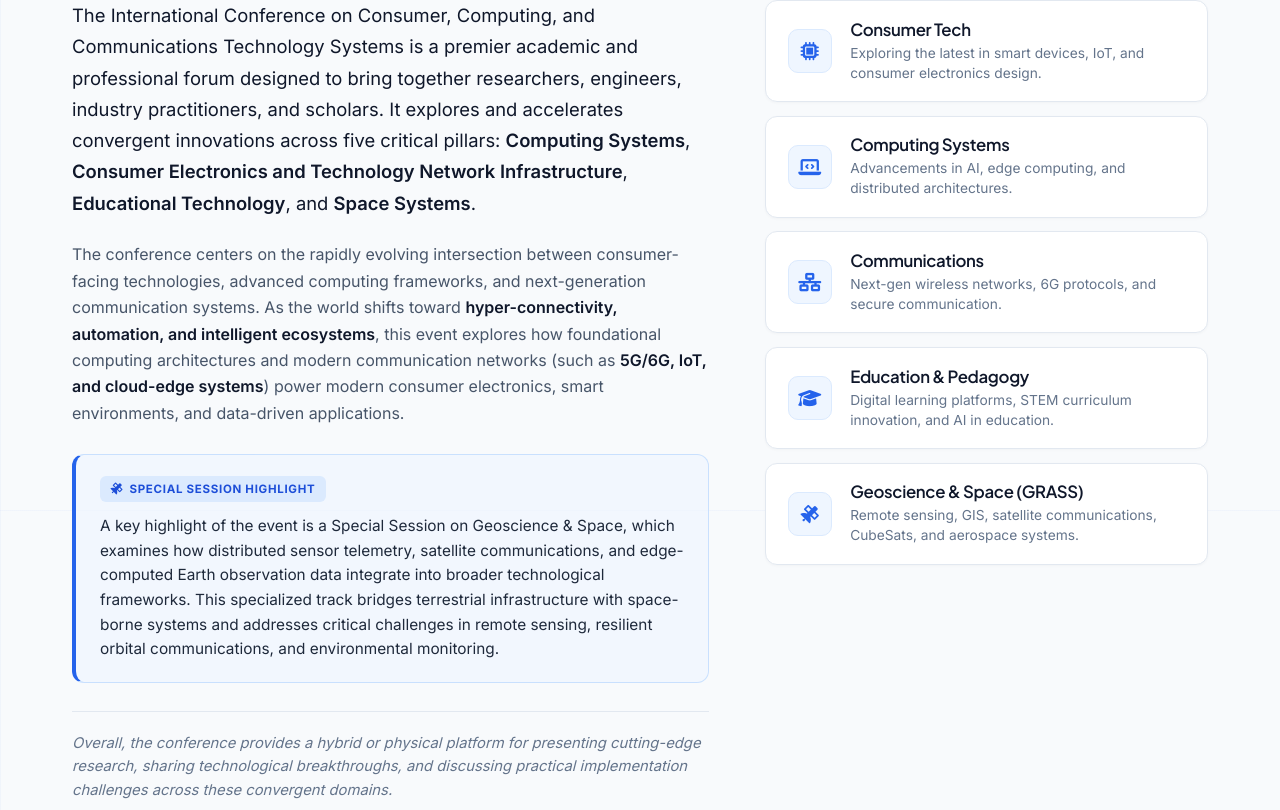
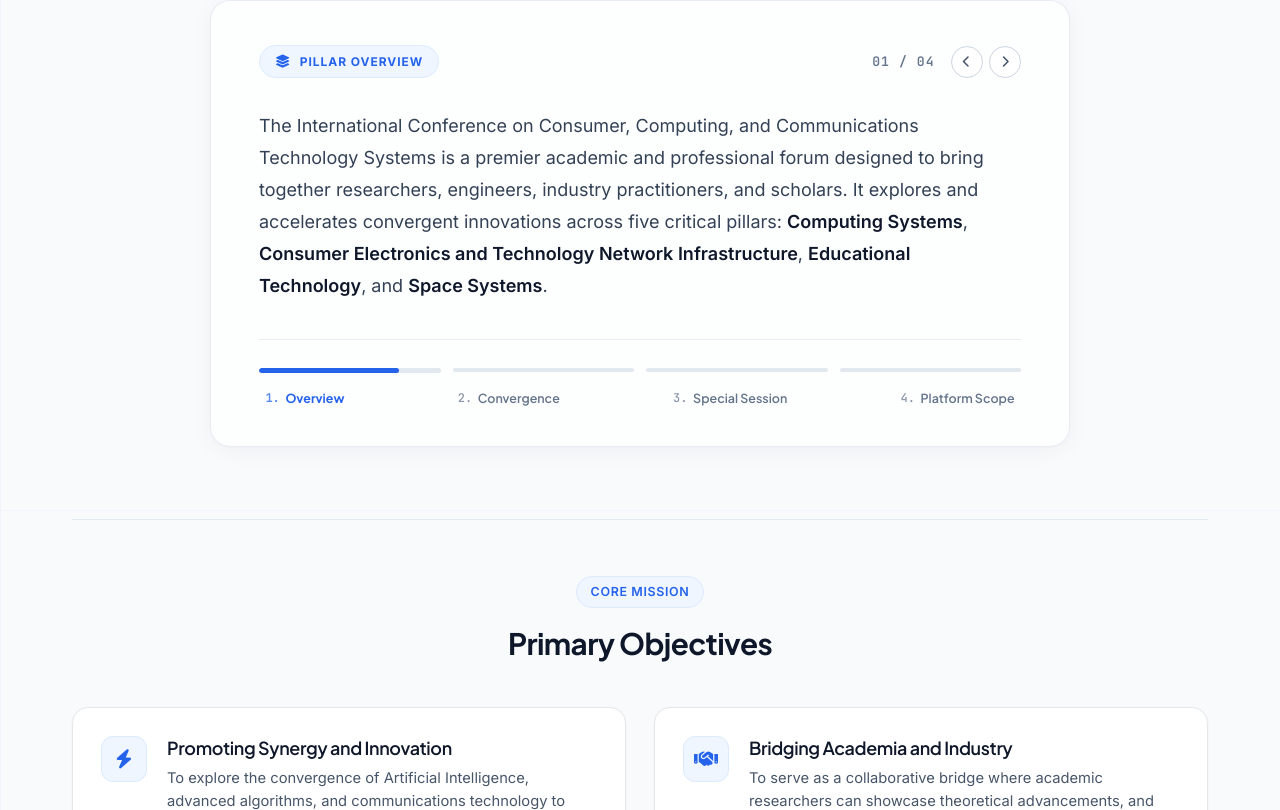
Before and after one commit to justinovate/i3cts, a React (Vite) app: page / in a window 1280 px wide. Shown: the part 1090-1900 px from the top of the page. Built offline with nearby package versions, Linux system fonts and the light colour scheme.

Commit message:
feat: redesign About section into focused story stepper with auto-advance and progress pills

```diff
--- a/src/App.jsx
+++ b/src/App.jsx
@@ -19,7 +19,7 @@ function App() {
 
   useEffect(() => {
     const targets = document.querySelectorAll(
-      '.section-title, .about-intro-subtitle, .about-lead-text, .about-body-text, .about-highlight-card, .about-meta-card, .timeline-item, .cfp-intro, .topic-card, .speakers-notice-banner, .speaker-card, .committee-card, .venue-info, .venue-map'
+      '.section-title, .about-intro-subtitle, .about-stepper-card, .objective-card, .timeline-item, .cfp-intro, .topic-card, .speakers-notice-banner, .speaker-card, .committee-card, .venue-info, .venue-map'
     );
 
     targets.forEach((el) => {
--- a/src/components/About.css
+++ b/src/components/About.css
@@ -14,32 +14,131 @@
   font-weight: 400;
 }
 
-.about-grid {
-  display: grid;
-  grid-template-columns: 1.18fr 0.82fr;
-  gap: 3.5rem;
-  align-items: start;
+/* =========================================================================
+   Centered Single-Focus Story Stepper Container
+   ========================================================================= */
+.about-stepper-container {
+  max-width: 860px;
+  margin: 0 auto;
+  outline: none;
 }
 
-/* Editorial Typography (Left Column) */
-.about-content {
-  display: flex;
-  flex-direction: column;
+.about-stepper-card {
+  background: rgba(255, 255, 255, 0.72);
+  backdrop-filter: blur(12px);
+  -webkit-backdrop-filter: blur(12px);
+  border: 1px solid rgba(226, 232, 240, 0.8);
+  border-radius: 20px;
+  padding: 44px 48px 36px;
+  box-shadow: 0 4px 24px -2px rgba(15, 23, 42, 0.05), 0 1px 3px rgba(0, 0, 0, 0.02);
+  position: relative;
+  transition: border-color 0.25s ease, box-shadow 0.25s ease;
 }
 
-.about-lead-text {
-  font-size: 1.15rem;
-  line-height: 1.7;
-  color: #0f172a;
-  margin-bottom: 1.4rem;
-  font-weight: 400;
+.about-stepper-card:hover {
+  border-color: rgba(37, 99, 235, 0.3);
+  box-shadow: 0 12px 32px -4px rgba(15, 23, 42, 0.08);
 }
 
-.about-body-text {
-  font-size: 1rem;
-  line-height: 1.65;
+/* Stepper Header */
+.stepper-header {
+  display: flex;
+  align-items: center;
+  justify-content: space-between;
+  margin-bottom: 2rem;
+  gap: 1rem;
+}
+
+.stepper-badge {
+  display: inline-flex;
+  align-items: center;
+  gap: 0.55rem;
+  font-size: 0.75rem;
+  font-weight: 700;
+  letter-spacing: 0.08em;
+  text-transform: uppercase;
+  padding: 0.38rem 0.95rem;
+  border-radius: 9999px;
+  background: #eff6ff;
+  color: #2563eb;
+  border: 1px solid #dbeafe;
+}
+
+.stepper-badge i {
+  font-size: 0.82rem;
+  color: #2563eb;
+}
+
+.stepper-controls {
+  display: flex;
+  align-items: center;
+  gap: 1rem;
+}
+
+.stepper-counter {
+  font-family: var(--font-mono, monospace);
+  font-size: 0.82rem;
+  font-weight: 600;
+  color: #64748b;
+  letter-spacing: 0.08em;
+}
+
+.stepper-nav-buttons {
+  display: flex;
+  align-items: center;
+  gap: 0.4rem;
+}
+
+.stepper-arrow-btn {
+  width: 32px;
+  height: 32px;
+  border-radius: 50%;
+  background: rgba(255, 255, 255, 0.9);
+  border: 1px solid #cbd5e1;
   color: #475569;
-  margin-bottom: 1.75rem;
+  display: flex;
+  align-items: center;
+  justify-content: center;
+  font-size: 0.75rem;
+  cursor: pointer;
+  transition: all 0.2s cubic-bezier(0.16, 1, 0.3, 1);
+}
+
+.stepper-arrow-btn:hover {
+  background: #2563eb;
+  color: #ffffff;
+  border-color: #2563eb;
+  transform: scale(1.06);
+}
+
+/* Paragraph Content Viewport */
+.stepper-content-viewport {
+  min-height: 155px;
+  display: flex;
+  align-items: center;
+}
+
+.stepper-slide-content {
+  animation: slideFadeIn 0.35s cubic-bezier(0.16, 1, 0.3, 1) forwards;
+  width: 100%;
+}
+
+@keyframes slideFadeIn {
+  0% {
+    opacity: 0;
+    transform: translateY(6px);
+  }
+  100% {
+    opacity: 1;
+    transform: translateY(0);
+  }
+}
+
+.stepper-body-text {
+  font-size: 1.125rem;
+  line-height: 1.78;
+  color: #334155;
+  margin: 0;
 }
 
 .text-emphasis {
@@ -47,118 +146,114 @@
   color: #0f172a;
 }
 
-/* Special Session Feature Card */
-.about-highlight-card {
-  background: rgba(239, 246, 255, 0.6);
-  border: 1px solid rgba(191, 219, 254, 0.8);
-  border-left: 4px solid #2563eb;
-  border-radius: 12px;
-  padding: 20px 24px;
-  margin-bottom: 1.75rem;
+/* =========================================================================
+   Progress Bars & Navigation Pills
+   ========================================================================= */
+.stepper-progress-section {
+  margin-top: 2.25rem;
+  padding-top: 1.75rem;
+  border-top: 1px solid rgba(226, 232, 240, 0.75);
 }
 
-.highlight-badge-row {
-  margin-bottom: 0.75rem;
+.stepper-progress-row {
+  display: flex;
+  align-items: center;
+  gap: 0.75rem;
+  margin-bottom: 0.85rem;
 }
 
-.highlight-badge {
+.stepper-progress-pill {
+  flex: 1;
+  height: 4px;
+  background: #e2e8f0;
+  border-radius: 9999px;
+  overflow: hidden;
+  cursor: pointer;
+  position: relative;
+  border: none;
+  padding: 0;
+  transition: height 0.2s ease, background-color 0.2s ease;
+}
+
+.stepper-progress-pill:hover {
+  height: 6px;
+}
+
+.stepper-progress-pill.is-active {
+  height: 5px;
+}
+
+.stepper-progress-fill {
+  display: block;
+  height: 100%;
+  width: 0%;
+  background: #2563eb;
+  border-radius: 9999px;
+  transition: width 0.2s ease;
+}
+
+.stepper-progress-fill.completed {
+  width: 100%;
+}
+
+.stepper-progress-fill.active {
+  animation: stepperProgressFill 9s linear forwards;
+}
+
+.stepper-progress-fill.active.is-paused {
+  animation-play-state: paused;
+}
+
+@keyframes stepperProgressFill {
+  0% {
+    width: 0%;
+  }
+  100% {
+    width: 100%;
+  }
+}
+
+/* Progress Labels Row */
+.stepper-labels-row {
+  display: flex;
+  justify-content: space-between;
+  gap: 0.5rem;
+}
+
+.stepper-label-btn {
+  background: transparent;
+  border: none;
+  padding: 0.25rem 0.4rem;
+  font-family: var(--font-heading);
+  font-size: 0.78rem;
+  color: #64748b;
+  cursor: pointer;
   display: inline-flex;
   align-items: center;
-  gap: 0.4rem;
-  font-size: 0.72rem;
-  font-weight: 700;
-  text-transform: uppercase;
-  letter-spacing: 0.06em;
-  padding: 0.25rem 0.65rem;
+  gap: 0.35rem;
   border-radius: 6px;
-  background: #dbeafe;
-  color: #1d4ed8;
+  transition: color 0.2s ease, background-color 0.2s ease;
 }
 
-.highlight-badge i {
-  font-size: 0.75rem;
+.stepper-label-btn:hover {
+  color: #2563eb;
+  background: rgba(37, 99, 235, 0.05);
 }
 
-.highlight-card-text {
-  font-size: 0.96rem;
-  line-height: 1.6;
-  color: #1e293b;
-  margin: 0;
+.stepper-label-btn.is-active {
+  color: #2563eb;
+  font-weight: 700;
 }
 
-/* Conclusion Note */
-.about-conclusion-text {
-  font-size: 0.925rem;
-  line-height: 1.6;
-  color: #64748b;
-  font-style: italic;
-  padding-top: 1.25rem;
-  border-top: 1px solid #e2e8f0;
-  margin: 0;
+.stepper-label-num {
+  font-family: var(--font-mono, monospace);
+  font-size: 0.75rem;
+  opacity: 0.75;
 }
 
-/* Right-Column Pillar Cards */
-.about-cards {
-  display: flex;
-  flex-direction: column;
-  gap: 0.85rem;
-}
-
-.theme-card {
-  display: flex;
-  align-items: center;
-  gap: 1.15rem;
-  padding: 1.1rem 1.35rem;
-  background: #ffffff;
-  border: 1px solid #e2e8f0;
-  border-radius: 12px;
-  box-shadow: 0 1px 3px rgba(0, 0, 0, 0.03);
-  transition: all 0.25s cubic-bezier(0.16, 1, 0.3, 1);
-}
-
-.theme-card:hover {
-  border-color: #2563eb;
-  transform: translateY(-2px);
-  box-shadow: 0 10px 24px -5px rgba(15, 23, 42, 0.08);
-}
-
-.icon-wrapper {
-  width: 44px;
-  height: 44px;
-  flex-shrink: 0;
-  background: #eff6ff;
-  border: 1px solid #dbeafe;
-  border-radius: 10px;
-  display: flex;
-  align-items: center;
-  justify-content: center;
-  font-size: 1.15rem;
-  color: #2563eb;
-  transition: all 0.25s ease;
-}
-
-.theme-card:hover .icon-wrapper {
-  transform: scale(1.05);
-  background: #2563eb;
-  color: #ffffff;
-}
-
-.theme-card-content h3 {
-  margin-bottom: 0.2rem;
-  color: #0f172a;
-  font-size: 1.05rem;
-  line-height: 1.3;
-  font-weight: 600;
-}
-
-.theme-card-content p {
-  color: #64748b;
-  font-size: 0.86rem;
-  line-height: 1.45;
-  margin-bottom: 0;
-}
-
-/* Primary Objectives Styling */
+/* =========================================================================
+   Primary Objectives Section
+   ========================================================================= */
 .about-objectives {
   margin-top: 4.5rem;
   padding-top: 3.5rem;
@@ -251,10 +346,31 @@
   margin-bottom: 0;
 }
 
-@media (max-width: 992px) {
-  .about-grid {
-    grid-template-columns: 1fr;
-    gap: 2.5rem;
+/* =========================================================================
+   Responsive Design
+   ========================================================================= */
+@media (max-width: 768px) {
+  .about-stepper-card {
+    padding: 30px 22px 24px;
+    border-radius: 16px;
+  }
+
+  .stepper-header {
+    flex-wrap: wrap;
+    margin-bottom: 1.5rem;
+  }
+
+  .stepper-body-text {
+    font-size: 1rem;
+    line-height: 1.65;
+  }
+
+  .stepper-content-viewport {
+    min-height: 220px;
+  }
+
+  .stepper-labels-row {
+    display: none;
   }
 
   .objectives-grid {
@@ -262,3 +378,14 @@
     gap: 1.25rem;
   }
 }
+
+/* Accessibility: Reduced Motion */
+@media (prefers-reduced-motion: reduce) {
+  .stepper-slide-content {
+    animation: none !important;
+  }
+  .stepper-progress-fill.active {
+    animation: none !important;
+    width: 100% !important;
+  }
+}
--- a/src/components/About.jsx
+++ b/src/components/About.jsx
@@ -1,94 +1,230 @@
+import { useState, useEffect, useRef, useCallback } from 'react';
 import './About.css';
 
+const slides = [
+  {
+    id: 1,
+    title: 'Overview',
+    badge: 'PILLAR OVERVIEW',
+    icon: 'fas fa-layer-group',
+    content: (
+      <>
+        The International Conference on Consumer, Computing, and Communications Technology Systems is a premier academic and professional forum designed to bring together researchers, engineers, industry practitioners, and scholars. It explores and accelerates convergent innovations across five critical pillars: <strong className="text-emphasis">Computing Systems</strong>, <strong className="text-emphasis">Consumer Electronics and Technology Network Infrastructure</strong>, <strong className="text-emphasis">Educational Technology</strong>, and <strong className="text-emphasis">Space Systems</strong>.
+      </>
+    ),
+  },
+  {
+    id: 2,
+    title: 'Convergence',
+    badge: 'CONVERGENT ECOSYSTEMS',
+    icon: 'fas fa-network-wired',
+    content: (
+      <>
+        The conference centers on the rapidly evolving intersection between consumer-facing technologies, advanced computing frameworks, and next-generation communication systems. As the world shifts toward <strong className="text-emphasis">hyper-connectivity, automation, and intelligent ecosystems</strong>, this event explores how foundational computing architectures and modern communication networks (such as <strong className="text-emphasis">5G/6G, IoT, and cloud-edge systems</strong>) power modern consumer electronics, smart environments, and data-driven applications.
+      </>
+    ),
+  },
+  {
+    id: 3,
+    title: 'Special Session',
+    badge: 'SPECIAL SESSION FEATURE',
+    icon: 'fas fa-satellite',
+    content: (
+      <>
+        A key highlight of the event is a Special Session on <strong className="text-emphasis">Geoscience & Space</strong>, which examines how distributed sensor telemetry, satellite communications, and edge-computed Earth observation data integrate into broader technological frameworks. This specialized track bridges terrestrial infrastructure with space-borne systems and addresses critical challenges in remote sensing, resilient orbital communications, and environmental monitoring.
+      </>
+    ),
+  },
+  {
+    id: 4,
+    title: 'Platform Scope',
+    badge: 'ACADEMIC & PROFESSIONAL SCOPE',
+    icon: 'fas fa-globe-americas',
+    content: (
+      <>
+        Overall, the conference provides a hybrid or physical platform for presenting cutting-edge research, sharing technological breakthroughs, and discussing practical implementation challenges across these convergent domains.
+      </>
+    ),
+  },
+];
+
 const About = () => {
+  const [currentIndex, setCurrentIndex] = useState(0);
+  const [isHovered, setIsHovered] = useState(false);
+  const [isInView, setIsInView] = useState(false);
+  const [animKey, setAnimKey] = useState(0);
+
+  const sectionRef = useRef(null);
+
+  // Pause auto-advancement whenever About section is scrolled out of view
+  useEffect(() => {
+    const observer = new IntersectionObserver(
+      ([entry]) => {
+        setIsInView(entry.isIntersecting);
+      },
+      { threshold: 0.25 }
+    );
+
+    if (sectionRef.current) {
+      observer.observe(sectionRef.current);
+    }
+
+    return () => observer.disconnect();
+  }, []);
+
+  const nextSlide = useCallback(() => {
+    setCurrentIndex((prev) => (prev + 1) % slides.length);
+    setAnimKey((k) => k + 1);
+  }, []);
+
+  const prevSlide = useCallback(() => {
+    setCurrentIndex((prev) => (prev === 0 ? slides.length - 1 : prev - 1));
+    setAnimKey((k) => k + 1);
+  }, []);
+
+  const goToSlide = (index) => {
+    if (index === currentIndex) return;
+    setCurrentIndex(index);
+    setAnimKey((k) => k + 1);
+  };
+
+  const isPaused = !isInView || isHovered;
+
+  // Keyboard navigation support
+  const handleKeyDown = (e) => {
+    if (e.key === 'ArrowRight') {
+      nextSlide();
+    } else if (e.key === 'ArrowLeft') {
+      prevSlide();
+    }
+  };
+
+  const currentSlide = slides[currentIndex];
+
   return (
-    <section className="section about-section" id="about">
+    <section className="section about-section" id="about" ref={sectionRef}>
       <div className="container">
         <h2 className="section-title">About the Conference</h2>
         <p className="about-intro-subtitle">
           Promote Interdisciplinary Breakthroughs across Computing Systems, Consumer Electronics, Network Infrastructure, Education Technology and Space Systems.
         </p>
 
-        <div className="about-grid">
-          {/* Editorial Typography Column (Left) */}
-          <div className="about-content">
-            {/* 1. Lead Paragraph (Editorial Hook) */}
-            <p className="about-lead-text">
-              The International Conference on Consumer, Computing, and Communications Technology Systems is a premier academic and professional forum designed to bring together researchers, engineers, industry practitioners, and scholars. It explores and accelerates convergent innovations across five critical pillars: <span className="text-emphasis">Computing Systems</span>, <span className="text-emphasis">Consumer Electronics and Technology Network Infrastructure</span>, <span className="text-emphasis">Educational Technology</span>, and <span className="text-emphasis">Space Systems</span>.
-            </p>
+        {/* Centered Single-Focus Story Stepper Card */}
+        <div
+          className="about-stepper-container"
+          onMouseEnter={() => setIsHovered(true)}
+          onMouseLeave={() => setIsHovered(false)}
+          onTouchStart={() => setIsHovered(true)}
+          onTouchEnd={() => setIsHovered(false)}
+          onKeyDown={handleKeyDown}
+          tabIndex={0}
+          role="region"
+          aria-roledescription="carousel"
+          aria-label="About the Conference narrative stepper"
+        >
+          <div className="about-stepper-card">
+            {/* Top Bar: Badge, Step Indicator & Arrow Navigation */}
+            <div className="stepper-header">
+              <span className="stepper-badge">
+                <i className={currentSlide.icon} aria-hidden="true" />
+                <span>{currentSlide.badge}</span>
+              </span>
 
-            {/* 2. Core Body Copy */}
-            <p className="about-body-text">
-              The conference centers on the rapidly evolving intersection between consumer-facing technologies, advanced computing frameworks, and next-generation communication systems. As the world shifts toward <span className="text-emphasis">hyper-connectivity, automation, and intelligent ecosystems</span>, this event explores how foundational computing architectures and modern communication networks (such as <span className="text-emphasis">5G/6G, IoT, and cloud-edge systems</span>) power modern consumer electronics, smart environments, and data-driven applications.
-            </p>
+              <div className="stepper-controls">
+                <span className="stepper-counter" aria-live="polite">
+                  {String(currentIndex + 1).padStart(2, '0')} / {String(slides.length).padStart(2, '0')}
+                </span>
 
-            {/* 3. Special Session Feature Card */}
-            <div className="about-highlight-card">
-              <div className="highlight-badge-row">
-                <span className="highlight-badge">
-                  <i className="fas fa-satellite"></i> SPECIAL SESSION HIGHLIGHT
-                </span>
-              </div>
-              <p className="highlight-card-text">
-                A key highlight of the event is a Special Session on Geoscience & Space, which examines how distributed sensor telemetry, satellite communications, and edge-computed Earth observation data integrate into broader technological frameworks. This specialized track bridges terrestrial infrastructure with space-borne systems and addresses critical challenges in remote sensing, resilient orbital communications, and environmental monitoring.
-              </p>
-            </div>
-
-            {/* 4. Conclusion Note */}
-            <p className="about-conclusion-text">
-              Overall, the conference provides a hybrid or physical platform for presenting cutting-edge research, sharing technological breakthroughs, and discussing practical implementation challenges across these convergent domains.
-            </p>
-          </div>
-
-          {/* 5 Right-Column Pillar Cards */}
-          <div className="about-cards">
-            <div className="theme-card">
-              <div className="icon-wrapper">
-                <i className="fas fa-microchip"></i>
-              </div>
-              <div className="theme-card-content">
-                <h3>Consumer Tech</h3>
-                <p>Exploring the latest in smart devices, IoT, and consumer electronics design.</p>
+                <div className="stepper-nav-buttons">
+                  <button
+                    type="button"
+                    className="stepper-arrow-btn"
+                    onClick={prevSlide}
+                    aria-label="Previous paragraph"
+                    title="Previous paragraph"
+                  >
+                    <i className="fas fa-chevron-left" aria-hidden="true" />
+                  </button>
+                  <button
+                    type="button"
+                    className="stepper-arrow-btn"
+                    onClick={nextSlide}
+                    aria-label="Next paragraph"
+                    title="Next paragraph"
+                  >
+                    <i className="fas fa-chevron-right" aria-hidden="true" />
+                  </button>
+                </div>
               </div>
             </div>
 
-            <div className="theme-card">
-              <div className="icon-wrapper">
-                <i className="fas fa-laptop-code"></i>
-              </div>
-              <div className="theme-card-content">
-                <h3>Computing Systems</h3>
-                <p>Advancements in AI, edge computing, and distributed architectures.</p>
+            {/* Active Paragraph Content with Smooth Crossfade */}
+            <div className="stepper-content-viewport">
+              <div
+                key={`slide-${currentIndex}-${animKey}`}
+                className="stepper-slide-content"
+                aria-live="polite"
+              >
+                <p className="stepper-body-text">
+                  {currentSlide.content}
+                </p>
               </div>
             </div>
 
-            <div className="theme-card">
-              <div className="icon-wrapper">
-                <i className="fas fa-network-wired"></i>
+            {/* Bottom Progress Bars & Quick Nav Pills */}
+            <div className="stepper-progress-section">
+              <div
+                className="stepper-progress-row"
+                role="tablist"
+                aria-label="Story paragraph progress"
+              >
+                {slides.map((slide, idx) => {
+                  const isActive = idx === currentIndex;
+                  const isCompleted = idx < currentIndex;
+
+                  return (
+                    <button
+                      key={`pill-${slide.id}`}
+                      type="button"
+                      role="tab"
+                      aria-selected={isActive}
+                      aria-label={`Go to slide ${idx + 1}: ${slide.title}`}
+                      className={`stepper-progress-pill ${isActive ? 'is-active' : ''} ${isCompleted ? 'is-completed' : ''}`}
+                      onClick={() => goToSlide(idx)}
+                    >
+                      <span
+                        key={isActive ? `active-fill-${idx}-${animKey}` : `idle-fill-${idx}`}
+                        className={`stepper-progress-fill ${
+                          isActive
+                            ? `active ${isPaused ? 'is-paused' : ''}`
+                            : isCompleted
+                            ? 'completed'
+                            : ''
+                        }`}
+                        onAnimationEnd={() => {
+                          if (isActive && !isPaused) {
+                            nextSlide();
+                          }
+                        }}
+                      />
+                    </button>
+                  );
+                })}
               </div>
-              <div className="theme-card-content">
-                <h3>Communications</h3>
-                <p>Next-gen wireless networks, 6G protocols, and secure communication.</p>
-              </div>
-            </div>
 
-            <div className="theme-card">
-              <div className="icon-wrapper">
-                <i className="fas fa-graduation-cap"></i>
-              </div>
-              <div className="theme-card-content">
-                <h3>Education & Pedagogy</h3>
-                <p>Digital learning platforms, STEM curriculum innovation, and AI in education.</p>
-              </div>
-            </div>
-
-            <div className="theme-card">
-              <div className="icon-wrapper">
-                <i className="fas fa-satellite"></i>
-              </div>
-              <div className="theme-card-content">
-                <h3>Geoscience & Space (GRASS)</h3>
-                <p>Remote sensing, GIS, satellite communications, CubeSats, and aerospace systems.</p>
+              {/* Progress Labels */}
+              <div className="stepper-labels-row">
+                {slides.map((slide, idx) => (
+                  <button
+                    key={`label-${slide.id}`}
+                    type="button"
+                    className={`stepper-label-btn ${idx === currentIndex ? 'is-active' : ''}`}
+                    onClick={() => goToSlide(idx)}
+                  >
+                    <span className="stepper-label-num">{idx + 1}.</span>
+                    <span className="stepper-label-name">{slide.title}</span>
+                  </button>
+                ))}
               </div>
             </div>
           </div>
```
